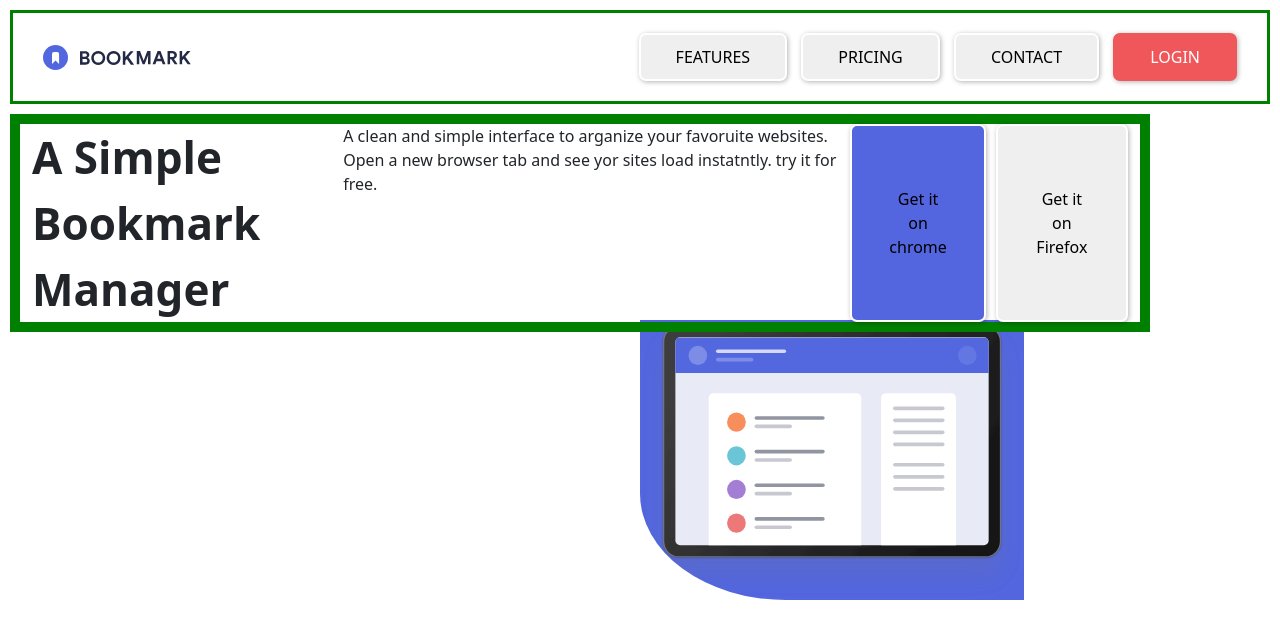
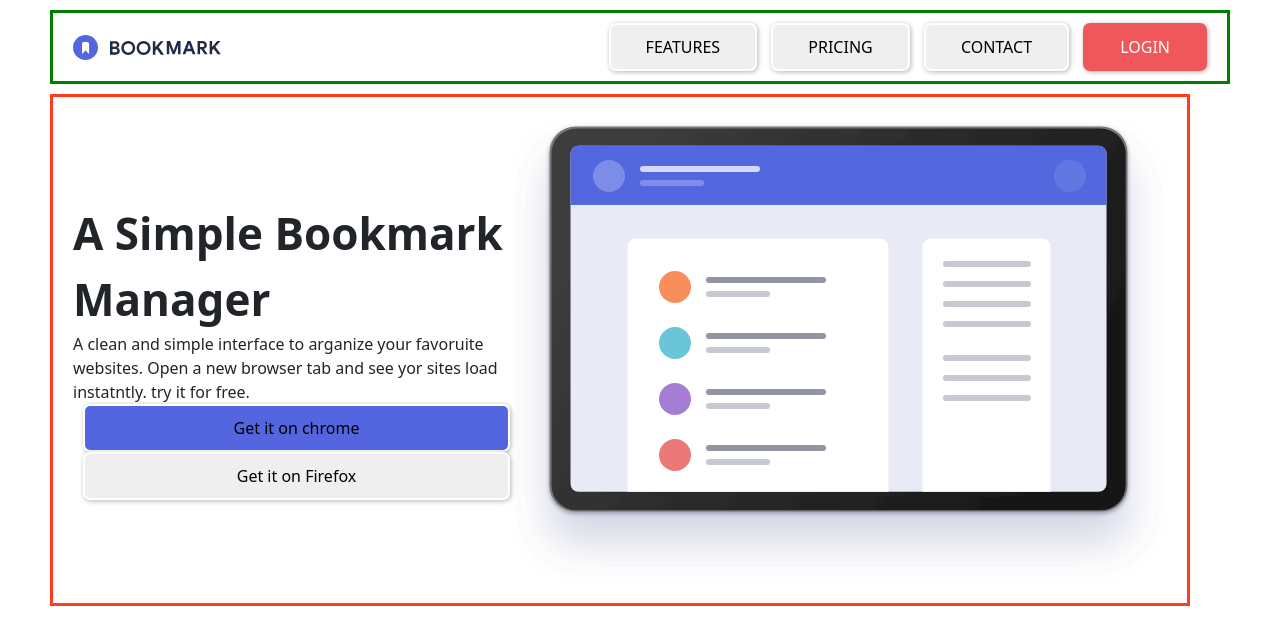
Before and after one commit to LLuisPP/S1.2-Bootstrap_-_SASS-N.III, a website: page index.html in a window 1280 px wide. Drawn offline with nearby package versions, Linux system fonts and the light colour scheme; files that its build step writes are made by us from their sources.

Commit message:
> | content columns

```diff
--- a/index.html
+++ b/index.html
@@ -3,13 +3,13 @@
   <head>
     <meta charset="UTF-8" />
     <meta name="viewport" content="width=device-width, initial-scale=1.0" />
-    <title>1.2-Bootstrap_and_SASS</title>
+    <title>1.2-Bootstrap_and_SASS.NIII</title>
     <link rel="stylesheet" href="styles.css" />
     <script src="node_modules/bootstrap/dist/js/bootstrap.min.js"></script>
   </head>
   <body>
     <div class="nav-bar">
-        <a href="#"><img class="nav-logo" src="images/logo-bookmark.svg" alt="logo-bookmark"/></a>
+        <img class="nav-logo" src="images/logo-bookmark.svg" alt="logo-bookmark"/>
         <div class="nav-logo">
           <button class="button">FEATURES</button>
           <button class="button">PRICING</button>
@@ -21,14 +21,14 @@
       <div class="content-container">
         <div class="title">A Simple Bookmark Manager</div>
         <div>A clean and simple interface to arganize your favoruite websites. Open a new browser tab and see yor sites load instatntly. try it for free.
-        </div>
+        </div class="button-container">
         <button class="detail-button">Get it on chrome</button>
         <button class="button">Get it on Firefox</button>
       </div>
       <div class="content-container">
-        <img class="image" src="/images/illustration-hero.svg" alt="illustration-hero"/>
-        <div></div>
+        <img class="blue-right-image" src="/images/illustration-hero.svg" alt="illustration-hero"/>
       </div>
+      <div class="blue-right-image"></div>
     </div>
   </body>
 </html>
--- a/styles.scss
+++ b/styles.scss
@@ -6,12 +6,18 @@ $primary: rgb(83, 102, 223);
 $secondary: rgb(240,87,90);
 
 html {
-    max-width: 1550px;
+    max-width: 1200px;
+    margin: 0 auto;
+    padding: 0;
 }
 
 .container {
+    display: flex;
+    justify-content: space-between;
+    align-items: center;
+    padding: 20px;
     margin: 10px;
-    border: 10px solid green;
+    border: 3px solid rgb(255, 60, 30);
 }
 
 .nav-bar {
@@ -20,17 +26,23 @@ html {
     align-items: center;
     padding: 10px 20px;
     margin: 10px;
+    max-width: 100%;
     border: 3px solid green;
 }
 
 .navigation {
     display: flex;
-    flex-direction: row;
+    gap: 15px;
+    justify-content: flex-end;
+    align-items: center;
+    // flex-direction: row;
 }
 
 .content-container {
     display: flex;
-    flex-direction: row;
+    flex: 1;
+    flex-direction: column;
+    justify-content: center;
 }
 
 .content {
@@ -38,8 +50,15 @@ html {
     border: 30px solid green;
 }
 
+.button-container {
+    display: flex;
+    flex-direction: row;
+    justify-content: space-between;
+    // gap: 15px;
+    // margin-top: 20px;
+}
+
 .nav-logo {
-    border: 10px solid $plain;
     display: inline-block;
 }
 
@@ -78,14 +97,15 @@ html {
 
 
 /*************** floating figure **************/
-.image {
+.blue-righ-image {
     content: '';
     position: absolute;
+    // top: 20%;
+    // right: 0;
     z-index: -1;
     background-color: $primary;
     border-radius: 0 0 0 38%;
-    top: 40%;
-    left: 50%;
+    // left: 50%;
     width: 30%;
     height: 35%;
 }
```
